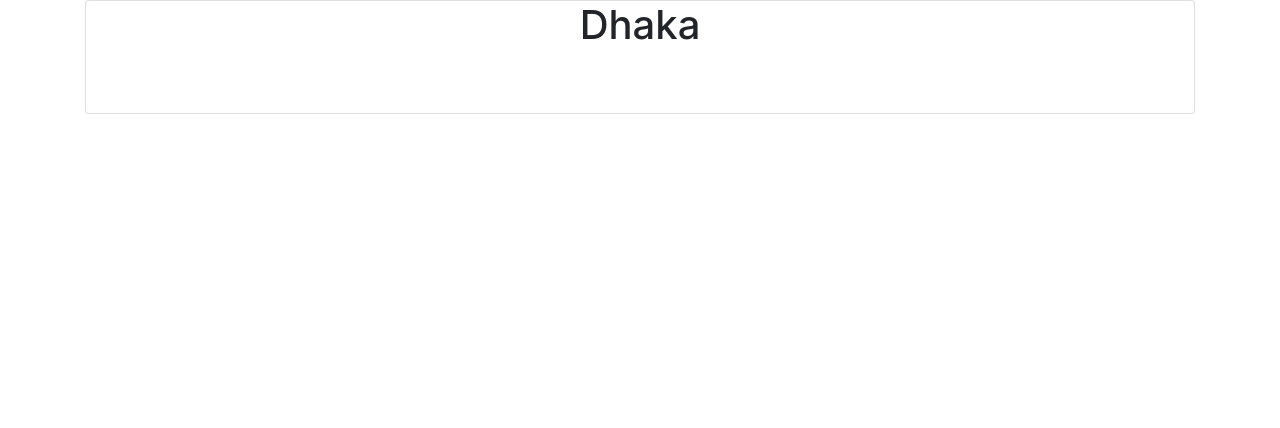
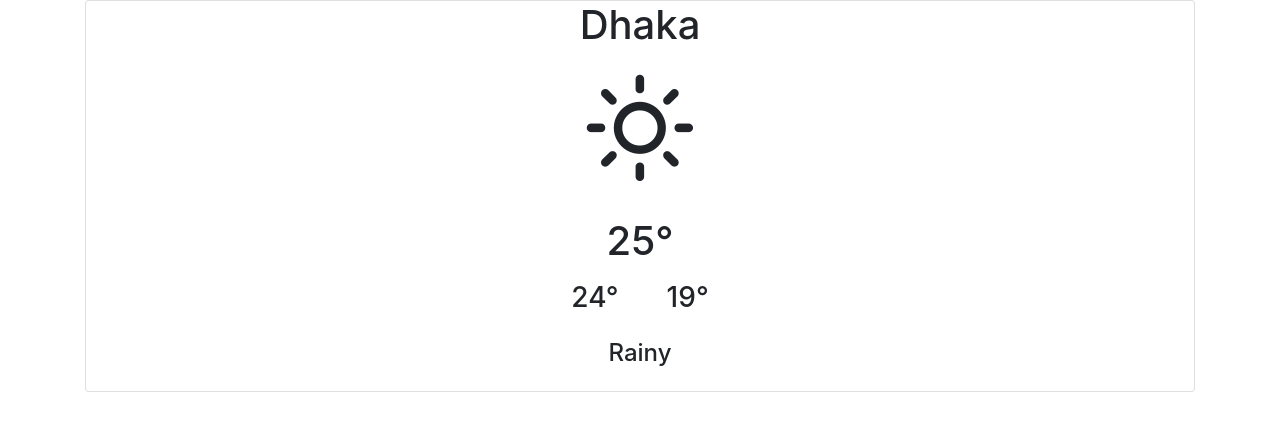
Before and after one commit to firojkabir/weather-react02, a React (Create React App) app: page / in a window 1280 px wide. Shown: the top 428 px of the page. Built offline with nearby package versions, Linux system fonts and the light colour scheme.

Commit message:
Structure create and hard code data show

```diff
--- a/src/App.js
+++ b/src/App.js
@@ -1,7 +1,8 @@
 import React from 'react';
 import Weather from './app_component/weather.component'
 import './App.css';
-import 'bootstrap/dist/css/bootstrap'
+import 'bootstrap/dist/css/bootstrap.min.css'
+import 'weather-icons/css/weather-icons.css'
 
 function App() {
 	return (
--- a/src/app_component/weather.component.jsx
+++ b/src/app_component/weather.component.jsx
@@ -6,11 +6,31 @@
             <div className="card">
                 <h1>Dhaka</h1>
                 <h5 className="py-4">
+                    <i class="wi wi-day-sunny display-1"></i>
+                </h5>
+                <h1 className="py-2">
+                    25&deg;
+                </h1>
 
-                </h5>
+                {
+                    minmaxTemp(24, 19)
+                }
+
+                <h4 className="py-3">
+                    Rainy
+                </h4>
             </div>
         </div>
     );
 };
 
+function minmaxTemp(min,max){
+    return(
+        <h3>
+            <span className="px-4">{min}&deg;</span>
+            <span className="px-4">{max}&deg;</span>
+        </h3>
+    )
+}
+
 export default Weather;
```
